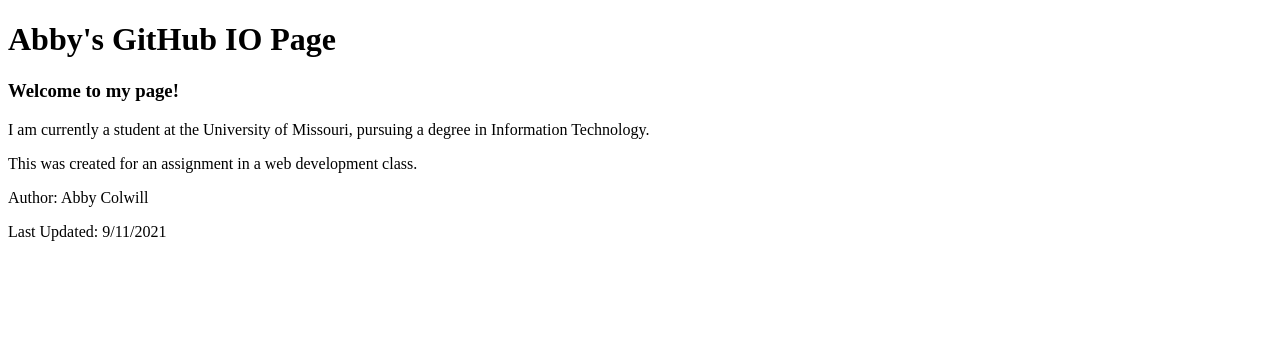
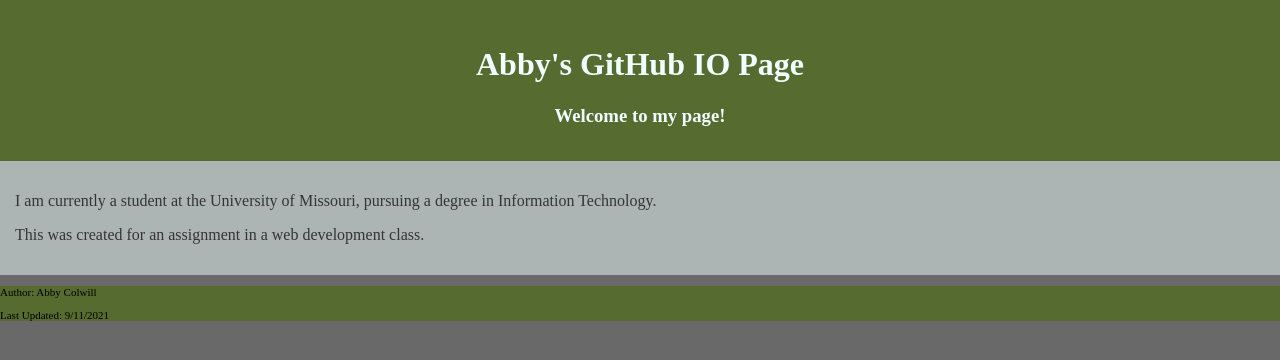
Before and after one commit to abbyjc42/abbyjc42.github.io, a plain HTML site: page index.html in a window 1280 px wide. Drawn offline with Linux system fonts and the light colour scheme.

Commit message:
Fixed CSS link, added more to styles.css

```diff
--- a/index.html
+++ b/index.html
@@ -4,7 +4,7 @@
     <head>
         <meta charset="utf-8">
         <title>Abby's GitHub IO</title>
-        <link href="error-styles.css" rel="stylesheet" type="text/css">
+        <link href="styles.css" rel="stylesheet" type="text/css">
     </head>
     <body>
 
--- a/styles.css
+++ b/styles.css
@@ -6,10 +6,28 @@ body {
 .header-div {
     background-color: darkolivegreen;
     color: azure;
+    margin-left: 0;
+    margin-right: 0;
+    margin-top: 0;
+    padding-top: 25px;
+    padding-bottom: 15px;
 }
 
 .content {
     background-color: azure;
     opacity: 0.5;
     color: black;
+    margin-left: auto;
+    margin-right: auto;
+    padding: 15px;
+    font-size: 16px;
 }
+
+.footer {
+    background-color: darkolivegreen;
+    font-size: 11px;
+}
+
+h1, h3 {
+    text-align: center;
+}
```
